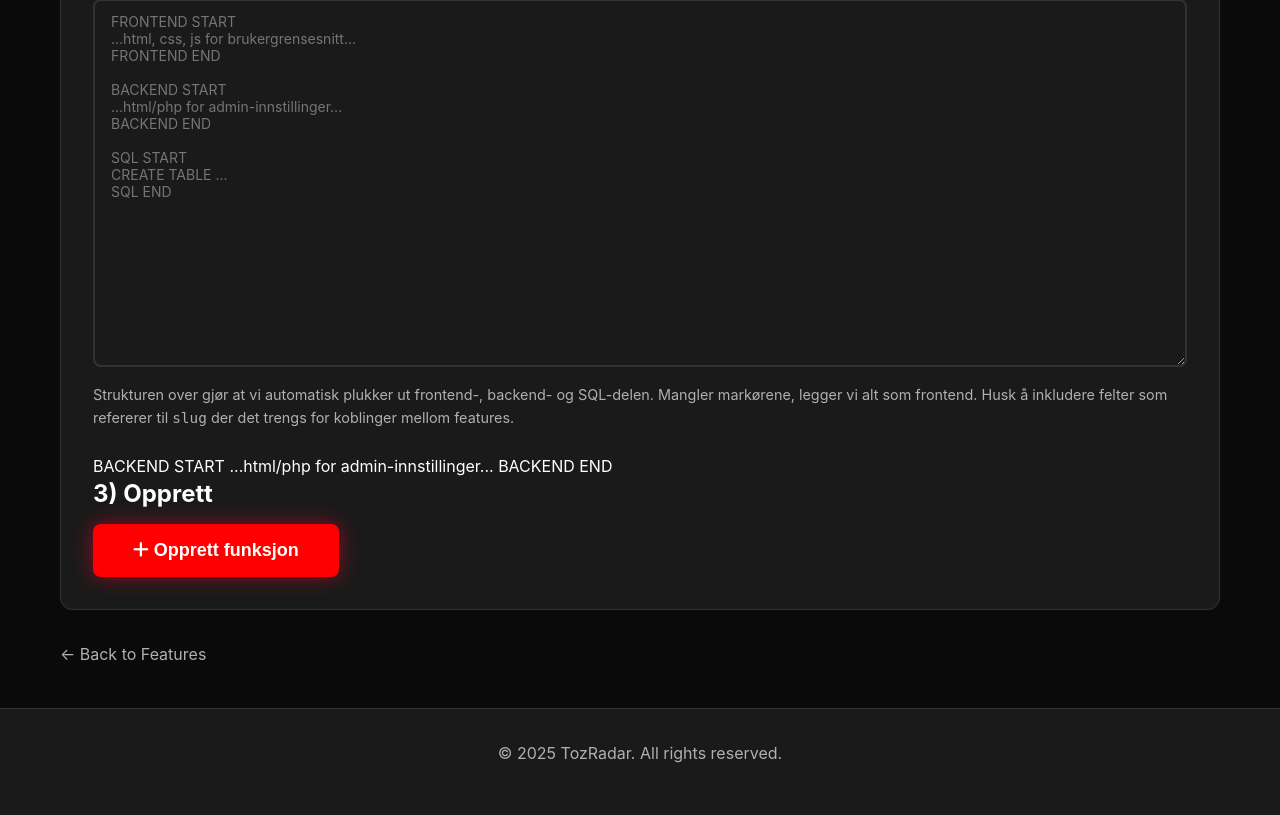
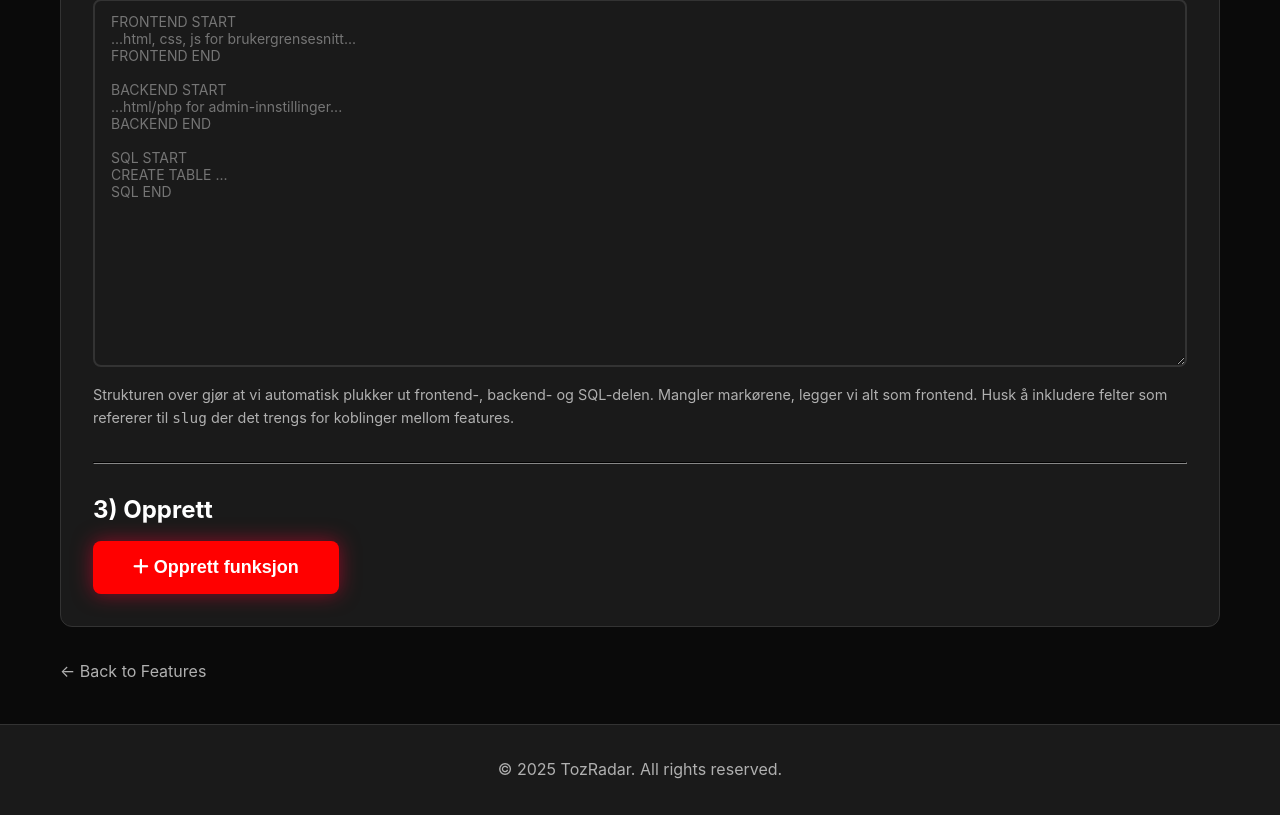
Before and after one commit to joneandre87/tozradar, a PHP site: page /admin/superadmin/newfeatures.php in a window 1280 px wide. Shown: the part 791-1606 px from the top of the page. Before the commit the page ends 1554 px from the top, so only its background shows below. Run offline with PHP 8.4, Linux system fonts and the light colour scheme; a user stored in the database is signed in; data comes from the database, SQL or seed files in the repository.

Commit message:
Revert "Add two-step workflow for feature creation and editing"

```diff
--- a/admin/superadmin/newfeatures.php
+++ b/admin/superadmin/newfeatures.php
@@ -182,9 +182,7 @@ SQL END"><?php echo htmlspecialchars($_POST['feature_package'] ?? ''); ?></texta
                     </p>
                 </div>
 
-BACKEND START
-...html/php for admin-innstillinger...
-BACKEND END
+                <hr style="border-color: var(--border-color); margin: 2rem 0;">
 
                 <h3>3) Opprett</h3>
                 <button type="submit" class="btn btn-primary btn-large btn-glow">
@@ -200,75 +198,11 @@ BACKEND END
 </main>
 
 <script>
-const steps = document.querySelectorAll('.step');
-const toStep2Btn = document.getElementById('toStep2');
-const backToStep1Btn = document.getElementById('backToStep1');
-const form = document.getElementById('simpleForm');
-
-const slugify = (text) => text.toLowerCase().trim()
-    .replace(/[^a-z0-9\s-]/g, '')
-    .replace(/\s+/g, '-');
-
-function showStep(stepNumber) {
-    steps.forEach(step => {
-        step.style.display = step.getAttribute('data-step') === String(stepNumber) ? 'block' : 'none';
-    });
-}
-
-toStep2Btn.addEventListener('click', () => {
-    if (!form.reportValidity()) return;
-    showStep(2);
-});
-
-backToStep1Btn.addEventListener('click', () => showStep(1));
-
-const startStep = '<?php echo ($messageType === "success") ? "1" : ($_SERVER["REQUEST_METHOD"] === "POST" ? "2" : "1"); ?>';
-showStep(startStep);
-
-document.getElementById('copyPrompt').addEventListener('click', async () => {
-    const title = document.getElementById('title').value.trim();
-    const description = document.getElementById('description').value.trim();
-    const slug = slugify(title || 'din-feature');
-
-    const promptText = `Du er en utvikler som skal levere én komplett kodeblokk for en ny feature til TozRadar.
-
-Feature-navn: ${title || '[mangler tittel]'}
-Beskrivelse: ${description || '[mangler beskrivelse]'}
-Slug (brukes i URL og koblinger): ${slug}
-
-Slik fungerer systemet:
-- Offentlig side: https://dittdomene/feature.php?slug=${slug}
-- Admin/innstillinger: https://dittdomene/feature_backend.php?slug=${slug}
-- Relasjoner mellom features gjøres via feltet slug i databasen (tabell "features" har feltene title, slug, description, frontend_code, backend_code, sql_code, created_by, is_active).
-- Backend-kode skal bruke $pdo for databasekall og $_SESSION['user_id'] der det trengs.
-
-Lever ALT i samme svar i formatet:
-FRONTEND START
-[fullstendig HTML med <style> og <script> som fungerer alene i vårt oppsett]
-FRONTEND END
-
-BACKEND START
-[HTML/PHP for admin- og innstillingspanel som bruker eksisterende slug og $pdo]
-BACKEND END
-
-SQL START
-[SQL for tabeller/prosedyrer. Bruk MySQL/InnoDB, legg til user_id, slug-felter og relasjoner til andre features via slug]
-SQL END
-
-Krav:
-- Koden må være profesjonell, responsiv og ferdig til bruk uten ekstra filer.
-- Hvis funksjonen trenger API-nøkler eller annen konfigurasjon må du spørre meg om det.
-- Hvis funksjonen lenker til andre features/tillegg må du bruke slug slik databasen vår gjør (f.eks. foreign keys eller koblingstabeller som refererer til slug).
-- Ikke legg ved PHP header/footer, bare innholdet som skal inn i databasen.
-- Gi klare instruksjoner dersom jeg må fylle inn nøkler eller miljøvariabler før det fungerer.`;
-
-    try {
-        await navigator.clipboard.writeText(promptText);
-        alert('Prompt kopiert! Lim den inn hos AI for å generere koden.');
-    } catch (err) {
-        console.error('Kunne ikke kopiere', err);
-        alert('Klarte ikke å kopiere automatisk. Kopier manuelt fra teksten over.');
-    }
+document.getElementById('simpleForm').addEventListener('submit', function(e) {
+    console.log('Form submitting...');
+    console.log('Title:', document.getElementById('title').value);
+    console.log('Form action:', this.action);
+    console.log('Form method:', this.method);
 });
 console.log('Feature creation form loaded');
 
```
Also changed, not shown: admin/superadmin/editfeature.php (line endings or trailing spaces).
